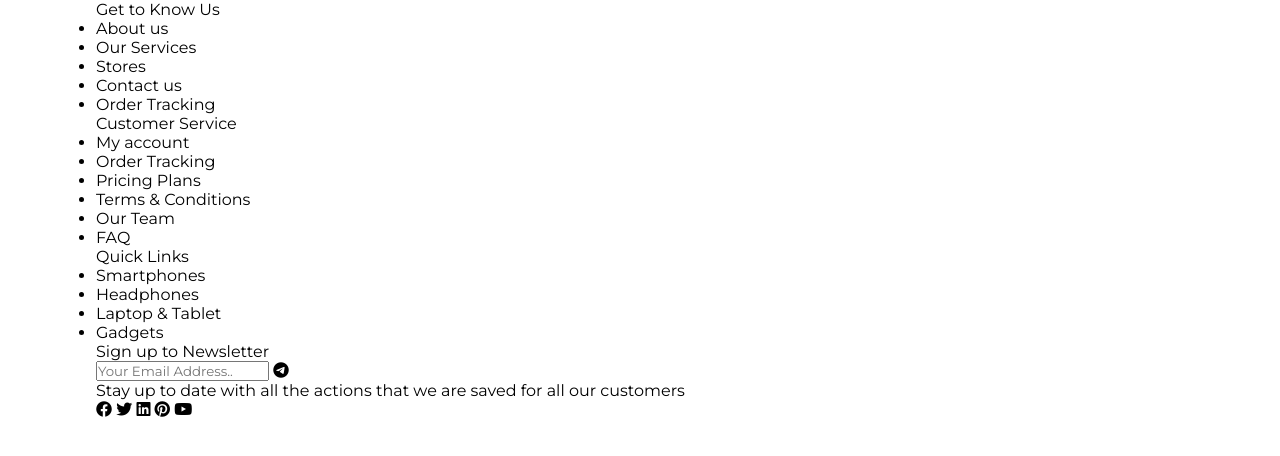
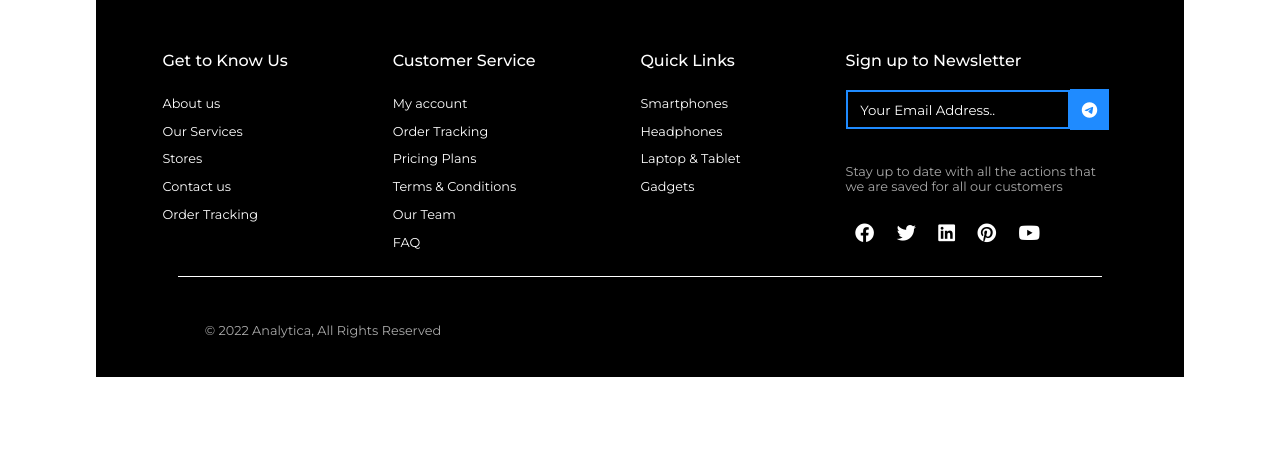
Before and after one commit to GSG-G11/Analytica-Team-One, a website: page index.html in a window 1280 px wide. Drawn offline with Linux system fonts and the light colour scheme.

Commit message:
Finished footer

```diff
--- a/assets/css/style.css
+++ b/assets/css/style.css
@@ -17,3 +17,124 @@
   width: 85%;
   margin: auto;
 }
+
+#footer {
+  display: flex;
+  flex-direction: column;
+  justify-content: center;
+  gap: 1.8rem;
+  width: 100%;
+  background-color: #000;
+  padding: 3.2rem 0 2.4rem 0;
+}
+
+.top-footer {
+  display: flex;
+  justify-content: space-evenly;
+  gap: 2.4rem;
+  color: #fff;
+  position: relative;
+}
+
+.top-footer::after {
+  content: '';
+  position: absolute;
+  bottom: -10%;
+  width: 85%;
+  height: 1px;
+  background-color: #fff;
+}
+.footer-part {
+  display: flex;
+  flex-direction: column;
+  gap: 1.2rem;
+}
+
+.footer-part-title {
+  font-weight: 500;
+}
+
+.footer-links {
+  list-style-type: none;
+}
+
+.footer-link {
+  padding: 0.4rem 0;
+  font-size: 0.8rem;
+  cursor: pointer;
+  transition: all 0.4s ease;
+}
+
+.footer-link:hover {
+  color: var(--main-color);
+  text-decoration: underline;
+}
+
+.sign-up {
+  display: flex;
+  flex-direction: column;
+  gap: 1.2rem;
+  flex-basis: 25%;
+}
+
+.sign-up-form {
+  display: flex;
+  align-items: center;
+}
+
+.sign-up-form input {
+  width: 14rem;
+  padding: 0.6rem 0.8rem;
+  border: 2px solid var(--tint);
+  background-color: black;
+  transition: all 0.2s ease-in-out;
+  outline: none;
+}
+
+.sign-up-form input::placeholder {
+  color: white;
+}
+
+.sign-up-form input:focus {
+  color: black;
+  background-color: white;
+}
+
+.sign-up-form i {
+  color: #fff;
+  padding: 0.76rem;
+  background-color: var(--tint);
+  cursor: pointer;
+}
+
+.sign-up-ad {
+  white-space: pre-line;
+  font-size: 0.8rem;
+  color: #aaa;
+}
+
+.social-links {
+  display: flex;
+  gap: 0.2rem;
+  font-size: 1.2rem;
+  cursor: pointer;
+}
+
+.social-links i {
+  padding: 0.6rem;
+  transition: all 0.2s ease-in-out;
+  cursor: pointer;
+}
+
+.social-links .fab:hover {
+  background-color: white;
+  color: var(--tint);
+  transform: translateY(-5px);
+}
+
+.bottom-footer {
+  color: #aaa;
+  font-size: 0.8rem;
+  margin-top: 2.4rem;
+  margin-left: 6.8rem;
+}
--- a/index.html
+++ b/index.html
@@ -64,7 +64,9 @@
               <input type="email" placeholder="Your Email Address.." class="sign-up-input" />
               <i class="fab fa-telegram"></i>
             </div>
-            <p>Stay up to date with all the actions that we are saved for all our customers</p>
+            <p class="sign-up-ad">
+              Stay up to date with all the actions that we are saved for all our customers
+            </p>
             <div class="social-links">
               <i class="fab fa-facebook"></i>
               <i class="fab fa-twitter"></i>
@@ -74,6 +76,9 @@
             </div>
           </div>
         </div>
+        <div class="bottom-footer">
+          <p class="rights">© 2022 Analytica, All Rights Reserved</p>
+        </div>
       </footer>
     </div>
   </body>
```
